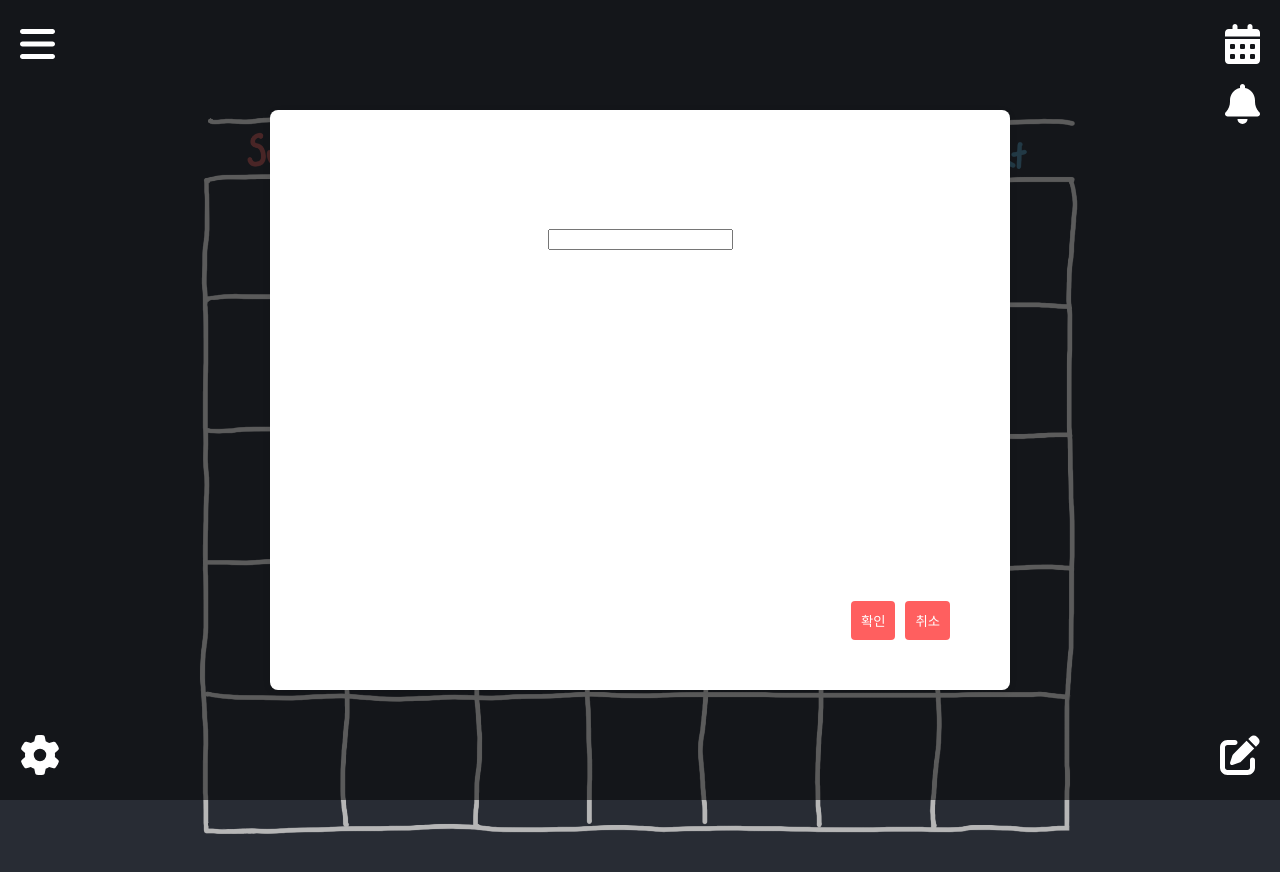
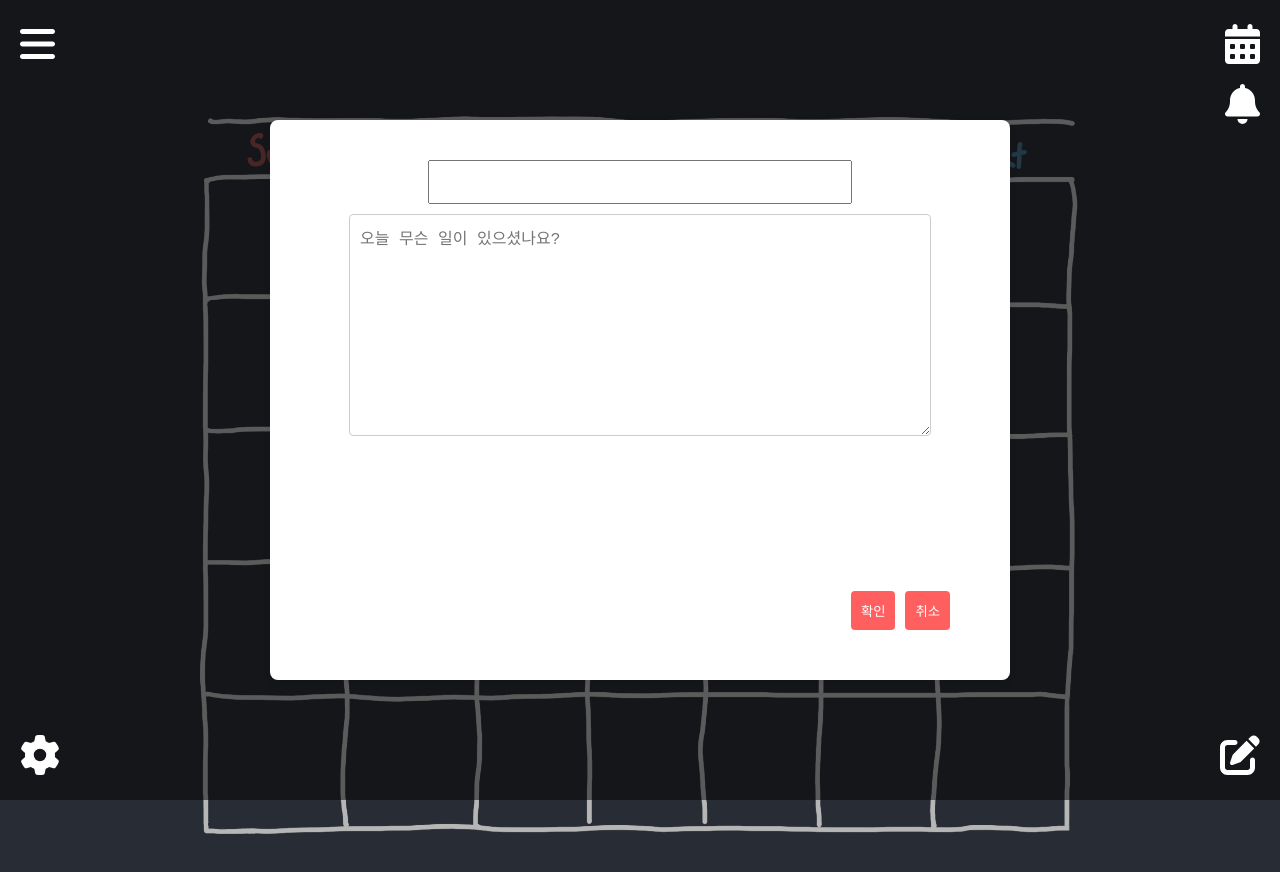
Before and after one commit to ilestri/diary-frontend, a React (Create React App) app: page /Schedule in a window 1280 px wide. Both pictures are taken after a click on the element 1240 px from the left and 755 px from the top of the page. Shown: the top 872 px of the page. Built offline with nearby package versions, Linux system fonts and the light colour scheme.

Commit message:
스케쥴창에서의 모달에서 텍스트상자 띄우기

```diff
--- a/src/components/Schedule.js
+++ b/src/components/Schedule.js
@@ -15,6 +15,7 @@ import "react-datepicker/dist/react-datepicker.css";
 function Schedule() {
   const [isModalOpen, setIsModalOpen] = useState(false);
   const [selectedDate, setSelectedDate] = useState(null); // 날짜 선택 상태
+  const [textInput, setTextInput] = useState(""); // 텍스트 입력 상태
 
   const handleOpenModal = () => {
     setIsModalOpen(true);
@@ -22,6 +23,11 @@ function Schedule() {
 
   const handleCloseModal = () => {
     setIsModalOpen(false);
+  };
+
+  // 텍스트 입력 필드의 값이 변경될 때 호출되는 함수
+  const handleTextInputChange = (event) => {
+    setTextInput(event.target.value);
   };
 
   return (
@@ -46,12 +52,18 @@ function Schedule() {
         {isModalOpen && (
           <div className="modal-overlay">
             <div className="modal">
-              <p>날짜를 선택하세요:</p>
               <DatePicker
                 selected={selectedDate}
                 onChange={(date) => setSelectedDate(date)}
                 dateFormat="yyyy/MM/dd"
                 className="date-picker"
+              />
+              {/*<p>날짜를 선택하세요:</p> <br /> */}
+              <textarea
+                value={textInput}
+                onChange={handleTextInputChange}
+                className="text-input"
+                placeholder="오늘 무슨 일이 있으셨나요?"
               />
               <div className="modal-buttons">
                 <button className="close-button" onClick={handleCloseModal}>
--- a/src/styles/Schedule.css
+++ b/src/styles/Schedule.css
@@ -19,6 +19,7 @@
   position: relative;
   background: white;
   padding: 20px;
+  padding-top: 0px;
   padding-bottom: 60px; /* 모달 하단 패딩 조정 */
   border-radius: 8px;
   width: 700px;
@@ -49,5 +50,26 @@
 }
 
 .date-picker {
+  margin-top: 40px;
+  width: 400px;
+  height: 20px;
+  font-size: 16px;
+  padding: 10px;
+}
+
+.modal p {
+  margin: 0;
+  margin-bottom: 10px; /* 텍스트와 DatePicker 사이의 간격을 줄임 */
+  font-size: 16px;
+  color: #000;
+}
+
+.text-input {
+  width: 80%;
+  height: 200px;
   margin-top: 10px;
+  padding: 10px;
+  font-size: 16px;
+  border: 1px solid #ccc;
+  border-radius: 4px;
 }
```
